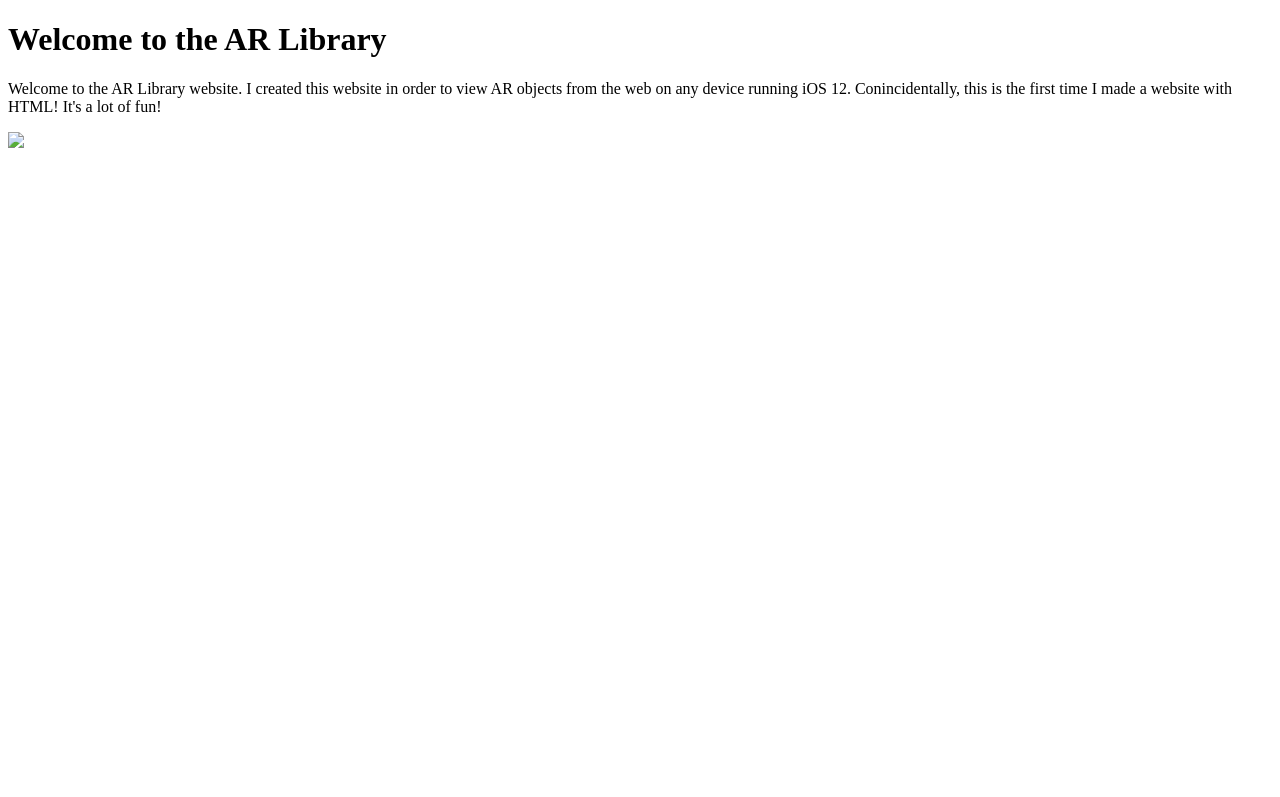
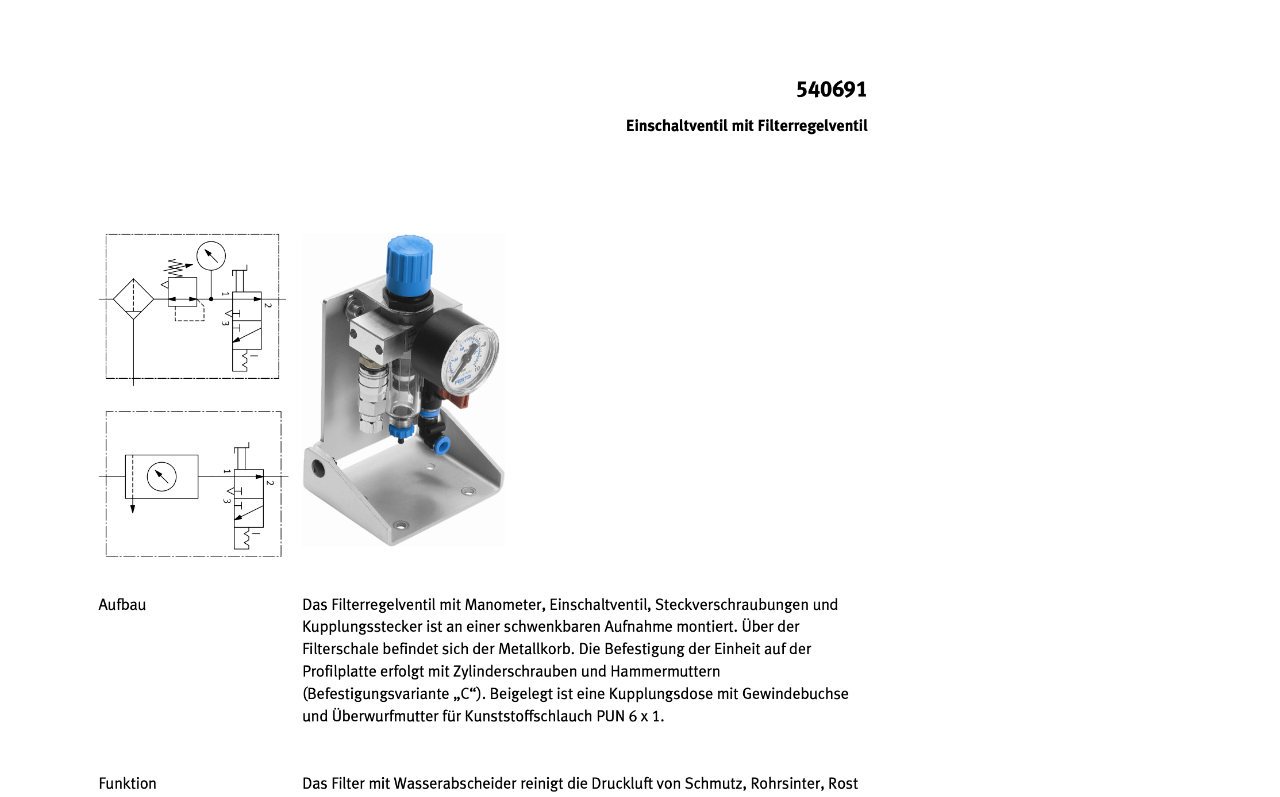
Before and after one commit to eyevisionapp/eyevision540691, a plain HTML site: page index.html in a window 1280 px wide. Shown: the top 797 px of the page. Drawn offline with Linux system fonts and the light colour scheme.

Commit message:
Update index.html

```diff
--- a/index.html
+++ b/index.html
@@ -1,11 +1,9 @@
 <!DOCTYPE html>
 <html><head><meta name="GCD" content="YTk3ODQ3ZWZhN2I4NzZmMzBkNTEwYjJl825c3147959a47938204cdd798ddf96e"/>
-  <title>AR Library</title>
+  <title>Eye Vision</title>
 </head>
 <body>
-  <h1>Welcome to the AR Library</h1>
-  <p>Welcome to the AR Library website. I created this website in order to view AR objects from the web on any device running iOS 12. Conincidentally, this is the first time I made a website with HTML! It's a lot of fun!</p>
-  <a href="Sony_X700D_usdz.usdz" rel="ar">
-    <img src="tv.png" width="201">
+    <img src="540691_1.png" width="950">
+    <img src="540691_2.png" width="950">
   </a>
 </body></html>
```
